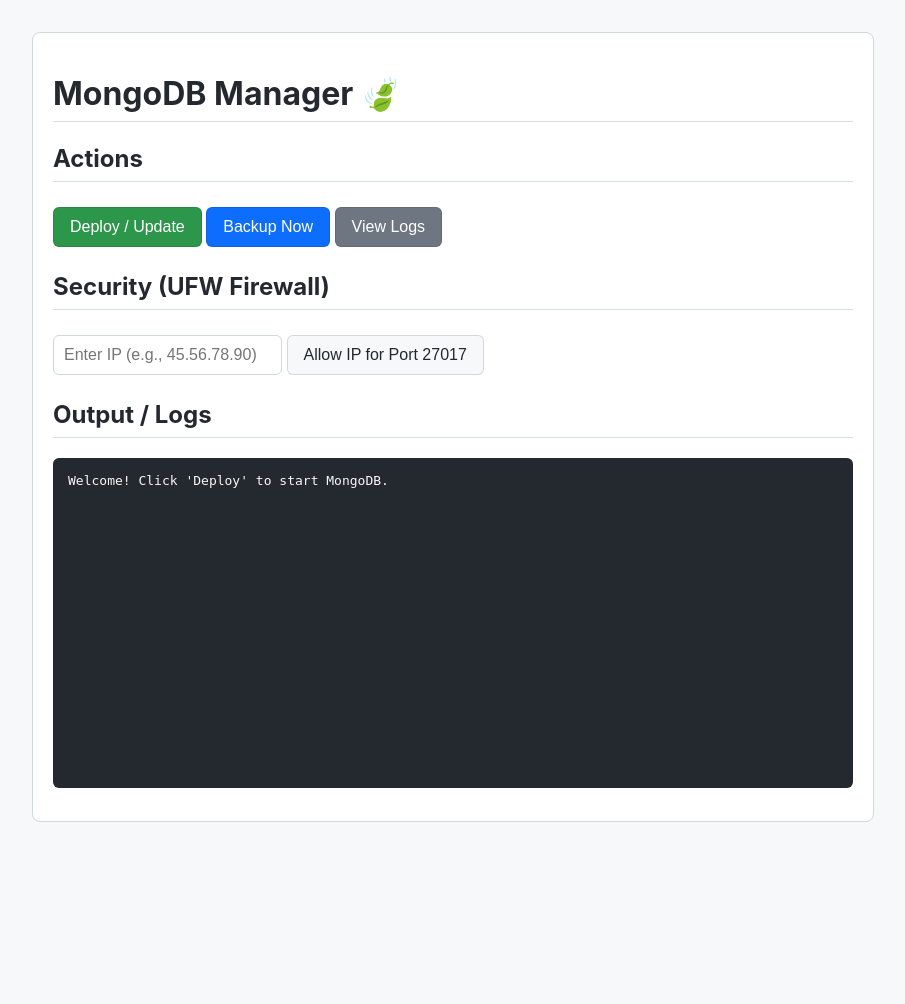
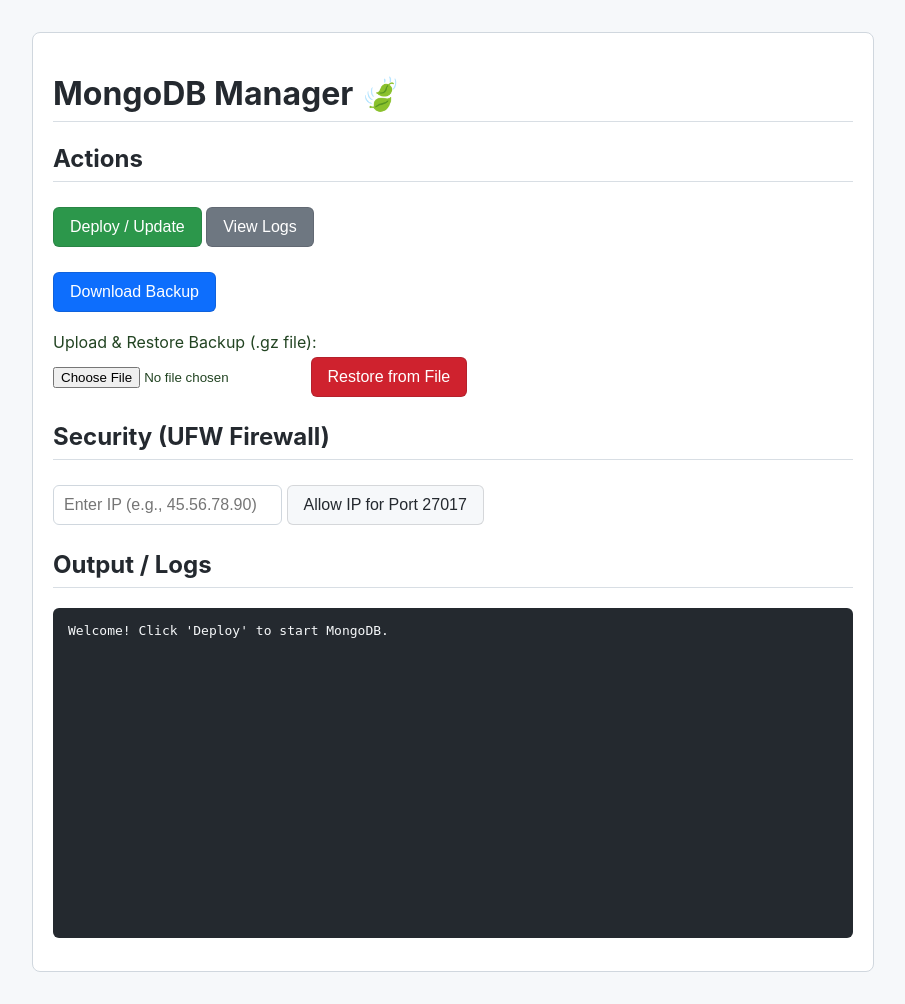
Before and after one commit to rajats45/mongo-tool, a Flask app: page / in a window 1280 px wide. Shown: the whole page, without its empty margins (187-1092 px from the left). Before the commit the page ends 822 px from the top, so only its background shows below. Run offline with Flask 3, Linux system fonts and the light colour scheme.

Commit message:
Add files via upload

```diff
--- a/app.py
+++ b/app.py
@@ -2,11 +2,14 @@ import subprocess
 import os
 import shlex  # For safe command argument building
 from flask import Flask, render_template, jsonify, request, send_file, abort
+from werkzeug.utils import secure_filename # --- ADD THIS ---
 
 # Get the absolute path of the directory where this script is
 PROJECT_DIR = os.path.dirname(os.path.abspath(__file__))
+UPLOAD_FOLDER = '/tmp' # We'll temporarily save uploads here
 
 app = Flask(__name__)
+app.config['UPLOAD_FOLDER'] = UPLOAD_FOLDER
 
 # --- Helper Function ---
 def run_command(command, get_output=False):
@@ -57,8 +60,7 @@ def backup():
     """Runs mongodump and sends the backup file for download."""
     backup_file = "/tmp/mongo_backup.gz"
 
-    # !! IMPORTANT: CHANGE THIS PASSWORD !!
-    # This must match the password in your docker-compose.yml
+    # !! IMPORTANT: This password MUST match your docker-compose.yml
     password = "YOUR_VERY_STRONG_PASSWORD_HERE"
 
     # Check if the compose file has the default password
@@ -120,9 +122,59 @@ def add_rule():
     result = run_command(command)
     return jsonify(result)
 
+
+# --- 6. ADD THIS NEW SECTION for Restore ---
+@app.route('/restore', methods=['POST'])
+def restore():
+    """Receives an uploaded backup file and restores it."""
+    if 'backupFile' not in request.files:
+        return jsonify({"success": False, "error": "No file part in request."}), 400
+
+    file = request.files['backupFile']
+
+    if file.filename == '':
+        return jsonify({"success": False, "error": "No file selected."}), 400
+
+    if file:
+        # Save the uploaded file temporarily on the server
+        filename = secure_filename(file.filename)
+        server_temp_path = os.path.join(app.config['UPLOAD_FOLDER'], filename)
+        file.save(server_temp_path)
+
+        # Define the path *inside* the container
+        container_temp_path = f"/tmp/{filename}"
+
+        # !! IMPORTANT: This password MUST match your docker-compose.yml
+        password = "YOUR_VERY_STRONG_PASSWORD_HERE"
+
+        # 1. Copy the file from the server into the container
+        copy_command = f"docker cp {server_temp_path} my-mongo-db:{container_temp_path}"
+        copy_result = run_command(copy_command)
+        if not copy_result["success"]:
+            return jsonify(copy_result), 500
+
+        # 2. Run the mongorestore command
+        restore_command = (
+            f"docker compose exec mongo mongorestore "
+            f"--username=root --password={shlex.quote(password)} "
+            f"--authenticationDatabase=admin "
+            f"--archive={container_temp_path} --gzip "
+            f"--drop"  # <-- This will WIPE the database before restoring
+        )
+        restore_result = run_command(restore_command)
+
+        # 3. Clean up the temporary files
+        run_command(f"rm {server_temp_path}") # Clean server
+        run_command(f"docker compose exec mongo rm {container_temp_path}") # Clean container
+
+        return jsonify(restore_result)
+
+    return jsonify({"success": False, "error": "An unknown error occurred."}), 500
+
+
 # --- Run the App ---
 if __name__ == '__main__':
-    # Check if default password is still in compose file
+    # (The startup check is unchanged)
     try:
         with open(os.path.join(PROJECT_DIR, 'docker-compose.yml'), 'r') as f:
             if "YOUR_VERY_STRONG_PASSWORD_HERE" in f.read():
@@ -133,6 +185,4 @@ if __name__ == '__main__':
     except FileNotFoundError:
         print("Warning: docker-compose.yml not found. Cannot check for default password.")
 
-    # Host=0.0.0.0 makes it accessible from your server's public IP
-    # debug=False is safer for a "production" tool
     app.run(host='0.0.0.0', port=5000, debug=False)
--- a/templates/index.html
+++ b/templates/index.html
@@ -5,17 +5,27 @@
     <meta name="viewport" content="width=device-width, initial-scale=1.0">
     <title>Mongo Manager</title>
     <style>
-        body { font-family: -apple-system, BlinkMacSystemFont, "Segoe UI", Roboto, Helvetica, Arial, sans-serif; margin: 2em; background: #f6f8fa; color: #24292f; }
+        body { font-family: -apple-system, BlinkMacSystemFont, "Segoe UI", Roboto, Helvetica, Arial, sans-serif; margin: 2em; background: #f6f8fa; color: #242f; }
         .container { max-width: 800px; margin: auto; background: #fff; padding: 20px; border-radius: 8px; border: 1px solid #d0d7de; }
         h1, h2 { color: #24292f; border-bottom: 1px solid #d8dee4; padding-bottom: 8px;}
         button { background-color: #2c974b; color: white; border: 1px solid rgba(27,31,36,.15); padding: 10px 16px; border-radius: 6px; cursor: pointer; font-size: 16px; margin: 5px 0; }
         button:hover { background-color: #2a8f47; }
+
+        /* --- Style updates for new buttons --- */
         #backup-btn { background-color: #0d6efd; }
         #backup-btn:hover { background-color: #0b5ed7; }
         #logs-btn { background-color: #6e7781; }
         #logs-btn:hover { background-color: #5c646d; }
         #add-rule-btn { background-color: #f6f8fa; color: #24292f; }
         #add-rule-btn:hover { background-color: #f3f5f7; }
+
+        /* --- ADDED FOR RESTORE --- */
+        #restore-btn { background-color: #cf222e; } /* Red for a destructive action */
+        #restore-btn:hover { background-color: #a40e26; }
+        input[type="file"] { margin-top: 5px; }
+        .action-group { margin-bottom: 15px; }
+        /* --- END ADDED --- */
+
         input[type="text"] { padding: 10px; font-size: 16px; border: 1px solid #d0d7de; border-radius: 6px; }
         #output { background: #24292f; color: #f6f8fa; padding: 15px; border-radius: 6px; margin-top: 20px; white-space: pre-wrap; font-family: monospace; height: 300px; overflow-y: scroll; }
         .success { color: #2da44e; }
@@ -28,10 +38,22 @@
         <h1>MongoDB Manager 🍃</h1>
 
         <h2>Actions</h2>
-        <button id="deploy-btn">Deploy / Update</button>
-        <button id="backup-btn">Backup Now</button>
-        <button id="logs-btn">View Logs</button>
+        <div class="action-group">
+            <button id="deploy-btn">Deploy / Update</button>
+            <button id="logs-btn">View Logs</button>
+        </div>
 
+        <div class="action-group">
+            <button id="backup-btn">Download Backup</button>
+        </div>
+
+        <div class="action-group">
+            <form id="restore-form" enctype="multipart/form-data">
+                <label for="file-input">Upload & Restore Backup (.gz file):</label><br>
+                <input type="file" id="file-input" name="backupFile" accept=".gz">
+                <button type="submit" id="restore-btn">Restore from File</button>
+            </form>
+        </div>
         <h2>Security (UFW Firewall)</h2>
         <div>
             <input type="text" id="ip-input" placeholder="Enter IP (e.g., 45.56.78.90)">
@@ -51,7 +73,12 @@
         const ipInput = document.getElementById('ip-input');
         const outputBox = document.getElementById('output');
 
-        // Helper function to show output
+        // --- ADD THIS ---
+        const restoreForm = document.getElementById('restore-form');
+        const fileInput = document.getElementById('file-input');
+        // --- END ADD ---
+
+        // (showOutput and showMessage functions are unchanged)
         function showOutput(data) {
             if (data.success) {
                 outputBox.classList.remove('error');
@@ -63,7 +90,6 @@
                 outputBox.textContent = `ERROR:\n${data.error}\n\n(Server Output):\n${data.output || ''}`;
             }
         }
-
         function showMessage(message, isError = false) {
             if (isError) {
                 outputBox.classList.remove('success');
@@ -75,7 +101,7 @@
             outputBox.textContent = message;
         }
 
-        // 1. Deploy/Update
+        // (Deploy/Update button is unchanged)
         deployBtn.addEventListener('click', async () => {
             showMessage("Deploying / Updating...", false);
             try {
@@ -87,14 +113,13 @@
             }
         });
 
-        // 2. Backup
+        // (Backup button is unchanged)
         backupBtn.addEventListener('click', async () => {
             showMessage("Creating backup... Please wait.", false);
             try {
                 const response = await fetch('/backup', { method: 'POST' });
 
                 if (response.ok) {
-                    // It's a file!
                     const blob = await response.blob();
                     const url = window.URL.createObjectURL(blob);
                     const a = document.createElement('a');
@@ -107,7 +132,6 @@
                     a.remove();
                     showMessage("Backup downloaded successfully!", false);
                 } else {
-                    // It's an error
                     const data = await response.json();
                     showOutput(data);
                 }
@@ -116,7 +140,7 @@
             }
         });
 
-        // 3. Logs
+        // (Logs button is unchanged)
         logsBtn.addEventListener('click', async () => {
             showMessage("Fetching logs...", false);
             try {
@@ -134,7 +158,7 @@
             }
         });
 
-        // 4. Add Firewall Rule
+        // (Add Firewall Rule button is unchanged)
         addRuleBtn.addEventListener('click', async () => {
             const ip = ipInput.value;
             if (!ip) {
@@ -155,6 +179,45 @@
                 showMessage(`Network error: ${err.message}`, true);
             }
         });
+
+
+        // --- ADD THIS NEW JAVASCRIPT ---
+        restoreForm.addEventListener('submit', async (e) => {
+            e.preventDefault(); // Stop the form from reloading the page
+
+            if (fileInput.files.length === 0) {
+                showMessage("Please select a .gz backup file to restore.", true);
+                return;
+            }
+
+            // This is a destructive action, so let's confirm
+            const isSure = confirm("WARNING!\n\nThis will WIPE your current database and replace it with the backup.\n\nAre you absolutely sure you want to continue?");
+            if (!isSure) {
+                return;
+            }
+
+            showMessage("Uploading and restoring... This may take a moment.", false);
+
+            const formData = new FormData();
+            formData.append('backupFile', fileInput.files[0]);
+
+            try {
+                const response = await fetch('/restore', {
+                    method: 'POST',
+                    body: formData
+                });
+                const data = await response.json();
+                showOutput(data);
+                if(data.success) {
+                    showMessage("SUCCESS: Database restored.\n\n" + data.output, false);
+                }
+                fileInput.value = ''; // Clear the file input
+            } catch (err) {
+                showMessage(`Network error: ${err.message}`, true);
+            }
+        });
+        // --- END NEW JAVASCRIPT ---
+
     </script>
 </body>
 </html>
```
